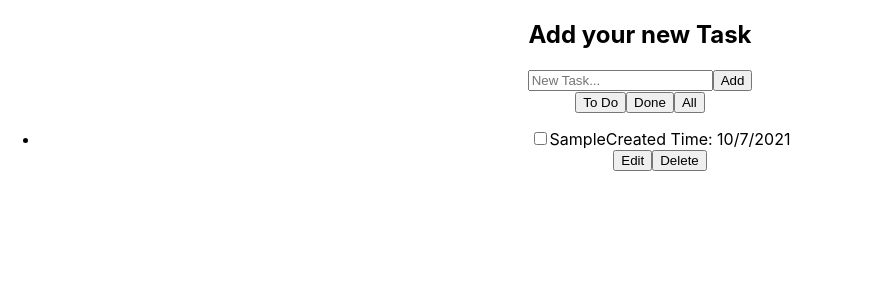
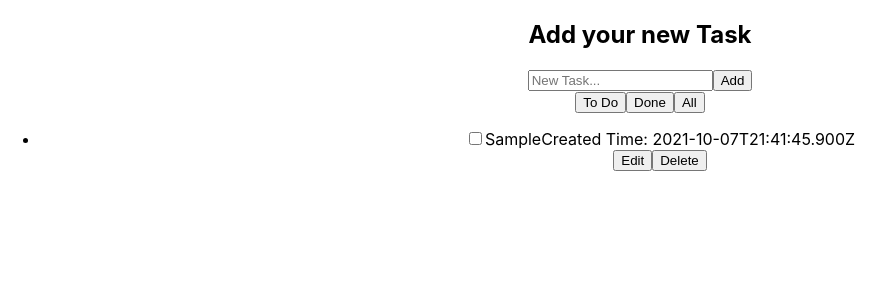
Before and after one commit to berrutti/todo-list, a React (Create React App) app: page / in a window 1280 px wide. Both pictures are taken after typing "Sample" into the empty fields and a click on the button "Add". Shown: the top 300 px of the page, without its empty margins (0-895 px from the left). Built offline with nearby package versions, Linux system fonts and the light colour scheme.

Commit message:
Add useLocalStorage for data persistence

```diff
--- a/src/App.tsx
+++ b/src/App.tsx
@@ -1,4 +1,4 @@
-import { useState } from "react";
+import { useLocalStorage } from "./hooks/useLocalStorage";
 
 import FilterSelector, { FilterValues } from "./components/FilterSelector";
 import Container from "./components/Container";
@@ -9,13 +9,14 @@ import { byFilterValue } from "./utils";
 import "./App.css";
 
 function App() {
-  const [currentFilter, setCurrentFilter] = useState<FilterValues>(
+  const [currentFilter, setCurrentFilter] = useLocalStorage<FilterValues>(
+    "currentFilter",
     FilterValues.UNDONE
   );
-  const [tasks, setTasks] = useState<ITask[]>([]);
+  const [tasks, setTasks] = useLocalStorage<ITask[]>("tasks", []);
 
   const addTask = (text: string) => {
-    const createdTime = new Date();
+    const createdTime = new Date().toISOString();
     const id = createdTime.valueOf().toString();
     const newTask = {
       id,
@@ -27,7 +28,7 @@ function App() {
   };
 
   const editTask = (id: string, text: string) => {
-    const editedTime = new Date();
+    const editedTime = new Date().toISOString();
     const updatedTasks = tasks.map((task) =>
       id === task.id ? { ...task, editedTime, text } : task
     );
--- a/src/components/Task.tsx
+++ b/src/components/Task.tsx
@@ -2,8 +2,8 @@ import { ChangeEvent, FormEvent, useState } from "react";
 
 export interface ITask {
   id: string;
-  createdTime: Date;
-  editedTime?: Date;
+  createdTime: string;
+  editedTime?: string;
   text: string;
   done: boolean;
 }
@@ -73,9 +73,9 @@ function Task({
             />
             <label htmlFor={id}>{text}</label>
             {editedTime ? (
-              <span>Edited Time: {editedTime.toLocaleDateString()}</span>
+              <span>Edited Time: {editedTime}</span>
             ) : (
-              <span>Created Time: {createdTime.toLocaleDateString()}</span>
+              <span>Created Time: {createdTime}</span>
             )}
           </div>
           <div>
--- /dev/null
+++ b/src/hooks/useLocalStorage.ts
@@ -0,0 +1,28 @@
+import { useState } from "react";
+
+// Code adapted from https://usehooks.com/useLocalStorage/
+export function useLocalStorage<T>(
+  key: string,
+  initialValue: T
+): [storedValue: T, setValue: Function] {
+  const [storedValue, setStoredValue] = useState<T>(() => {
+    try {
+      const item = window.localStorage.getItem(key);
+      return item ? JSON.parse(item) : initialValue;
+    } catch (e) {
+      console.error("Could not access the Local Storage");
+      return initialValue;
+    }
+  });
+  const setValue = (value: T) => {
+    try {
+      const valueToStore =
+        value instanceof Function ? value(storedValue) : value;
+      setStoredValue(valueToStore);
+      window.localStorage.setItem(key, JSON.stringify(valueToStore));
+    } catch (e) {
+      console.error("Could not access the Local Storage");
+    }
+  };
+  return [storedValue, setValue];
+}
```
